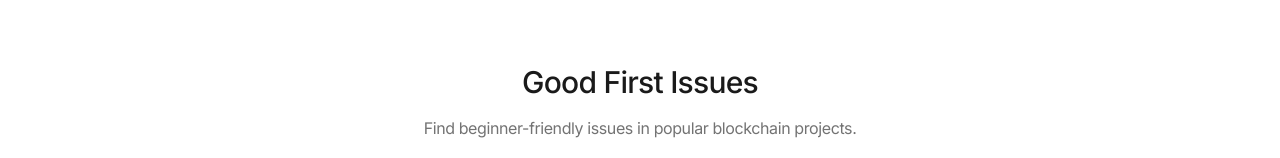
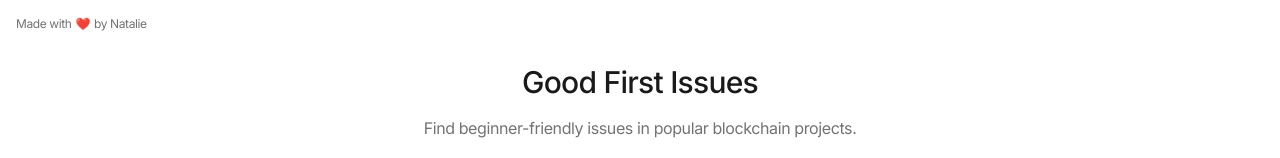
Before and after one commit to natalie-a-1/GoodFirstIssues, a Next.js app: page / in a window 1280 px wide. Shown: the top 158 px of the page. Built offline with nearby package versions, Linux system fonts and the light colour scheme; no server answers.

Commit message:
Add a fixed attribution link to the homepage with a heartfelt message

```diff
--- a/src/app/page.tsx
+++ b/src/app/page.tsx
@@ -209,6 +209,17 @@ const HomePage: React.FC = () => {
 
   return (
     <div className="min-h-screen bg-background dark:bg-gradient-to-b dark:from-[#0c0c0c] dark:to-background">
+      <div className="fixed top-4 left-4 z-10 text-xs text-muted-foreground dark:text-muted-foreground/80">
+        <a
+          href="https://github.com/natalie-a-1"
+          target="_blank"
+          rel="noopener noreferrer"
+          className="hover:text-primary transition-colors flex items-center gap-1"
+        >
+          Made with <span className="text-red-500">❤️</span> by Natalie
+        </a>
+      </div>
+
       <header className="py-16 px-8 text-center max-w-5xl mx-auto">
         <h1 className="text-xl md:text-3xl font-medium mb-4 tracking-tight dark:text-white">Good First Issues</h1>
         <p className="text-l text-muted-foreground max-w-2xl mx-auto">
```
